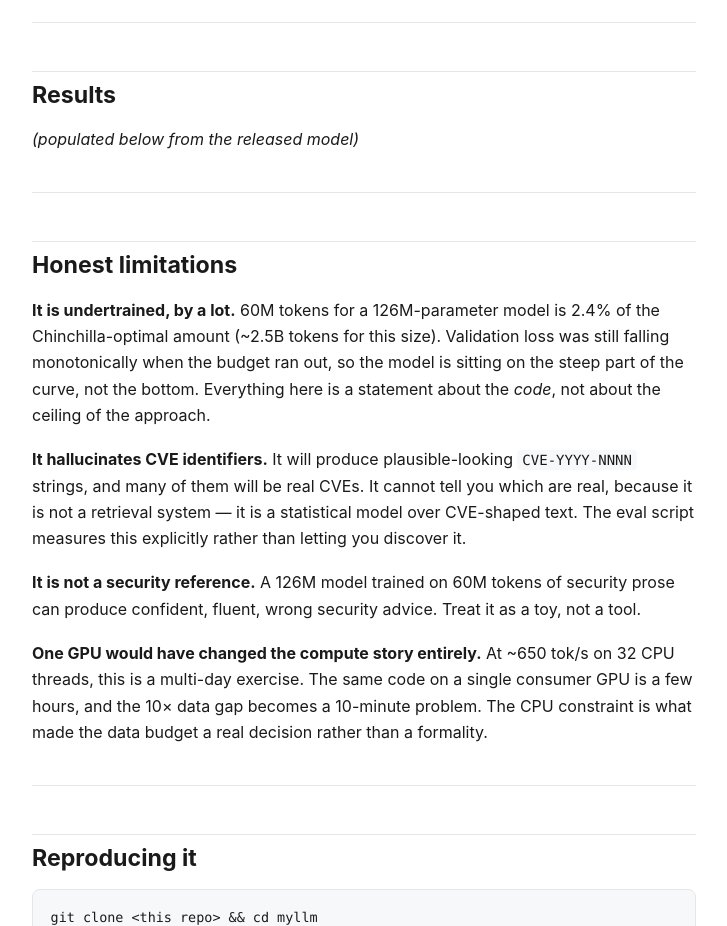
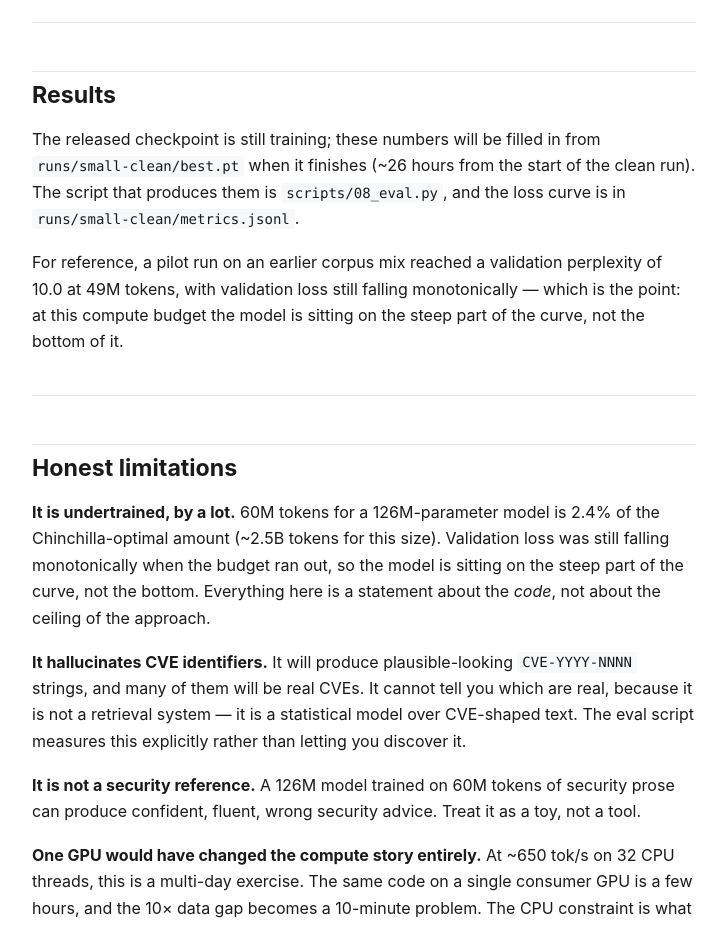
Before and after one commit to einyx/myllm, a plain HTML site: page docs/index.html in a window 1280 px wide. Shown: the part 5240-6166 px from the top of the page, without its empty margins (276-1003 px from the left). Drawn offline with Linux system fonts and the light colour scheme.

Commit message:
Note in the write-up that the released checkpoint is still training

```diff
--- a/docs/index.html
+++ b/docs/index.html
@@ -227,7 +227,15 @@ derive from it, so it is not in the release. The remaining three are
 CC0-1.0, Apache-2.0, and CC-BY-4.0.</p>
 <hr />
 <h2>Results</h2>
-<p><em>(populated below from the released model)</em></p>
+<p>The released checkpoint is still training; these numbers will be filled in
+from <code>runs/small-clean/best.pt</code> when it finishes (~26 hours from the start
+of the clean run). The script that produces them is
+<code>scripts/08_eval.py</code>, and the loss curve is in
+<code>runs/small-clean/metrics.jsonl</code>.</p>
+<p>For reference, a pilot run on an earlier corpus mix reached a validation
+perplexity of 10.0 at 49M tokens, with validation loss still falling
+monotonically — which is the point: at this compute budget the model is
+sitting on the steep part of the curve, not the bottom of it.</p>
 <hr />
 <h2>Honest limitations</h2>
 <p><strong>It is undertrained, by a lot.</strong> 60M tokens for a 126M-parameter model is
```
Also changed, not shown: 1 other file.
